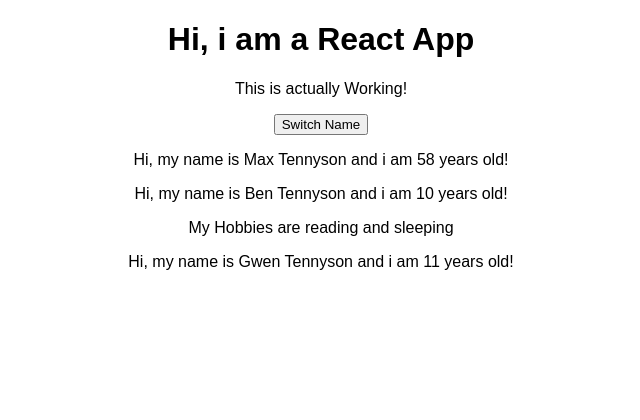
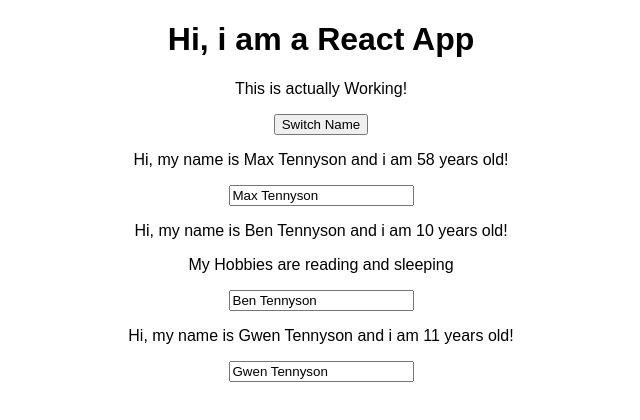
Before and after one commit to lkmreucllid/react-complete-guide, a React (Create React App) app: page / in a window 1280 px wide. Shown: the top 420 px of the page, without its empty margins (319-959 px from the left). Built offline with nearby package versions, Linux system fonts and the light colour scheme.

Commit message:
Adding two way binding, changing name with input value

```diff
--- a/src/App.js
+++ b/src/App.js
@@ -21,6 +21,17 @@
       ]
     })
   }
+
+  nameChangedHandler = (event)=>{
+    this.setState({
+      persons: [
+        {name:'Max Tennyson', age: 58},
+        {name:event.target.value, age: 10},
+        {name:'Gwen Tennyson', age: 12}
+      ]
+    })
+  }
+
   render() {
     return (
       <div className="App">
@@ -35,6 +46,7 @@
           name={this.state.persons[1].name}
           age={this.state.persons[1].age}
           click={this.switchNameHandler.bind(this.switchNameHandler,'Ben 10ison')}
+          changed = {this.nameChangedHandler}
           >My Hobbies are reading and sleeping
         </Person>
         <Person
--- a/src/Person/Person.js
+++ b/src/Person/Person.js
@@ -5,6 +5,7 @@
     <div>
         <p onClick={props.click}>Hi, my name is {props.name} and i am {props.age} years old!</p>
         <p>{props.children}</p>
+        <input type="text" value={props.name} onChange={props.changed}/>
     </div>
     );
 }
```
